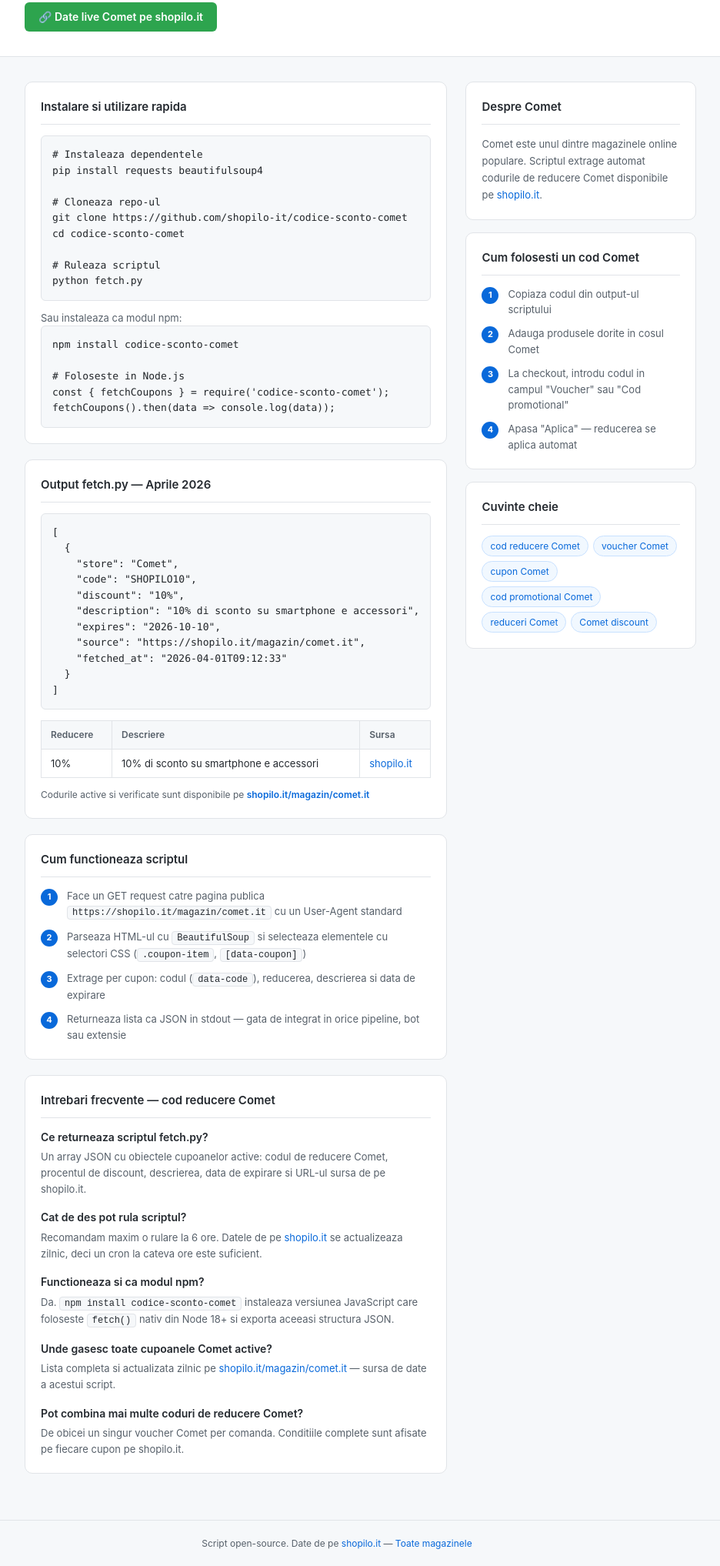
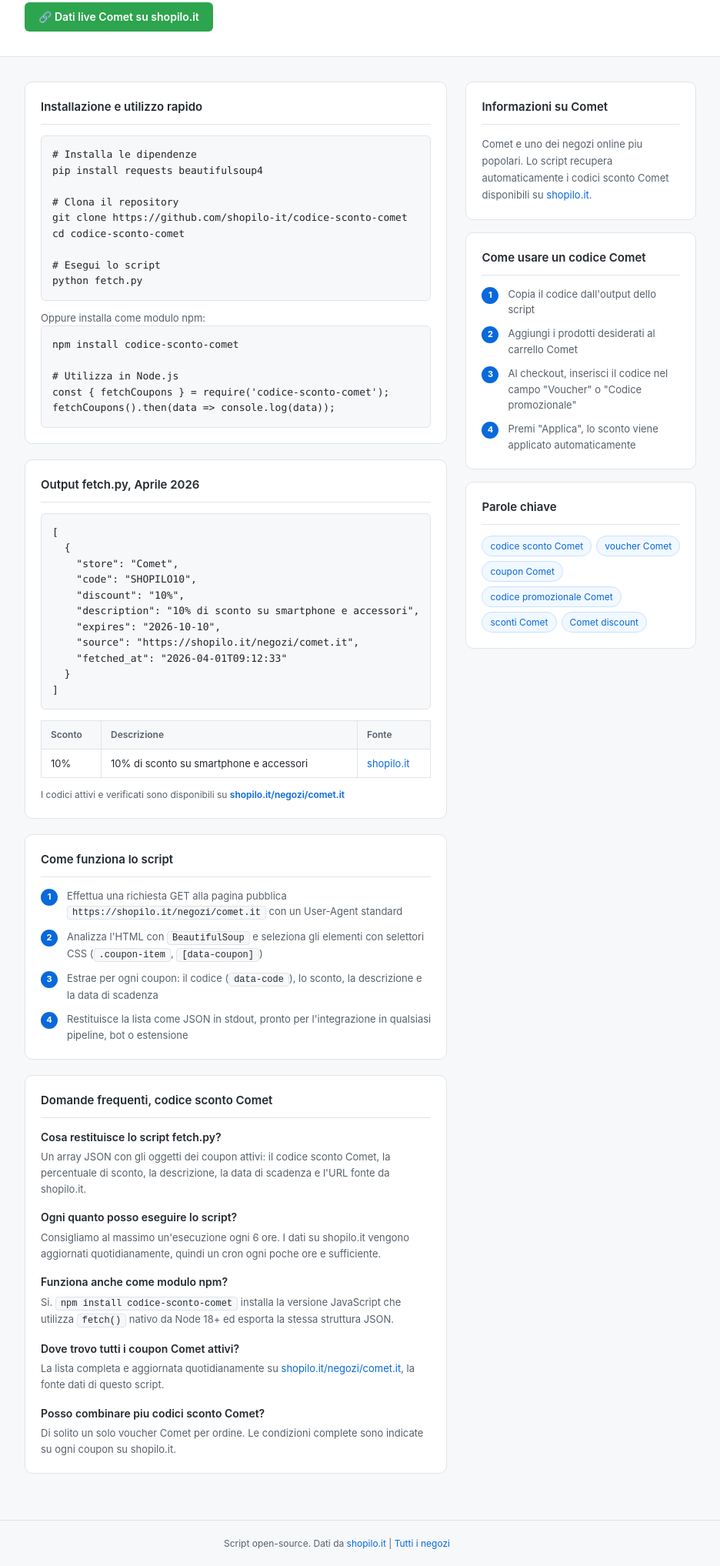
Before and after one commit to shopilo-it/codice-sconto-comet, a website: page index.html in a window 1280 px wide. Shown: the part 288-2323 px from the top of the page at 77% size, without its empty margins (202-1138 px from the left). Drawn offline with Linux system fonts and the light colour scheme.

Commit message:
Update page Aprile 2026

```diff
--- a/index.html
+++ b/index.html
@@ -1,14 +1,14 @@
 <!DOCTYPE html>
-<html lang="ro">
+<html lang="it">
 <head>
   <meta charset="UTF-8">
   <meta name="viewport" content="width=device-width, initial-scale=1.0">
-  <title>Cod reducere Comet — Aprile 2026 | shopilo.it</title>
-  <meta name="description" content="Script Python open-source pentru fetch automat de coduri de reducere Comet. Returneaza cupoane Comet active in format JSON de pe shopilo.it.">
+  <title>Codice sconto Comet, Aprile 2026 | shopilo.it</title>
+  <meta name="description" content="Script Python open-source per il recupero automatico di codici sconto Comet. Restituisce coupon Comet attivi in formato JSON da shopilo.it.">
   <meta name="robots" content="index, follow">
   <meta property="og:type" content="website">
-  <meta property="og:title" content="Cod reducere Comet — Aprile 2026 | shopilo.it">
-  <meta property="og:description" content="Script Python open-source pentru fetch automat de coduri de reducere Comet de pe shopilo.it.">
+  <meta property="og:title" content="Codice sconto Comet, Aprile 2026 | shopilo.it">
+  <meta property="og:description" content="Script Python open-source per il recupero automatico di codici sconto Comet da shopilo.it.">
   <meta property="og:url" content="https://shopilo-it.github.io/codice-sconto-comet/">
   <script type="application/ld+json">{
   "@context": "https://schema.org",
@@ -16,48 +16,48 @@
   "mainEntity": [
     {
       "@type": "Question",
-      "name": "Ce este un cod de reducere Comet?",
+      "name": "Cos'e un codice sconto Comet?",
       "acceptedAnswer": {
         "@type": "Answer",
-        "text": "Un cod de reducere Comet (numit si voucher Comet sau cupon Comet) este un sir de caractere pe care il introduci la checkout pentru a obtine o reducere la comanda ta."
+        "text": "Un codice sconto Comet (chiamato anche voucher Comet o coupon Comet) e una stringa di caratteri che inserisci al checkout per ottenere uno sconto sul tuo ordine."
       }
     },
     {
       "@type": "Question",
-      "name": "Unde gasesc cele mai noi cupoane Comet?",
+      "name": "Dove trovo i coupon Comet piu recenti?",
       "acceptedAnswer": {
         "@type": "Answer",
-        "text": "Pe shopilo.it gasesti lista completa de cod reducere Comet actualizata zilnic, cu date de expirare si conditii clare: https://shopilo.it/magazin/comet.it"
+        "text": "Su shopilo.it trovi la lista completa dei codici sconto Comet aggiornata ogni giorno, con date di scadenza e condizioni chiare: https://shopilo.it/negozi/comet.it"
       }
     },
     {
       "@type": "Question",
-      "name": "Pot combina mai multe coduri de reducere Comet?",
+      "name": "Posso combinare piu codici sconto Comet?",
       "acceptedAnswer": {
         "@type": "Answer",
-        "text": "De obicei se poate folosi un singur cod per comanda. Verifica termenii fiecarui cupon Comet pe pagina shopilo.it."
+        "text": "Di solito si puo utilizzare un solo codice per ordine. Verifica i termini di ogni coupon Comet sulla pagina shopilo.it."
       }
     },
     {
       "@type": "Question",
-      "name": "Cat timp sunt valabile cupoanele Comet?",
+      "name": "Quanto durano i coupon Comet?",
       "acceptedAnswer": {
         "@type": "Answer",
-        "text": "Fiecare cod reducere Comet are o data de expirare proprie afisata in tabel. shopilo.it verifica si actualizeaza zilnic lista de cupoane Comet active."
+        "text": "Ogni codice sconto Comet ha una data di scadenza propria indicata nella tabella. shopilo.it verifica e aggiorna quotidianamente la lista dei coupon Comet attivi."
       }
     },
     {
       "@type": "Question",
-      "name": "Functioneaza codul de reducere Comet pe aplicatia mobila?",
+      "name": "Il codice sconto Comet funziona nell'app mobile?",
       "acceptedAnswer": {
         "@type": "Answer",
-        "text": "Unele cupoane Comet sunt valabile exclusiv in aplicatia mobila, altele doar pe site. Conditiile sunt afisate pe fiecare cupon in parte pe shopilo.it."
+        "text": "Alcuni coupon Comet sono validi esclusivamente nell'app mobile, altri solo sul sito. Le condizioni sono indicate su ogni coupon su shopilo.it."
       }
     }
   ]
 }</script>
-  <script type="application/ld+json">{"@context": "https://schema.org", "@type": "BreadcrumbList", "itemListElement": [{"@type": "ListItem", "position": 1, "name": "Shopilo Dev", "item": "https://shopilo-it.github.io"}, {"@type": "ListItem", "position": 2, "name": "Cod reducere Comet", "item": "https://shopilo-it.github.io/codice-sconto-comet/"}]}</script>
-  <script type="application/ld+json">{"@context": "https://schema.org", "@type": "WebPage", "name": "Cod reducere Comet | shopilo.it", "description": "Cele mai bune coduri de reducere Comet. Cupoane Comet active, voucher Comet si oferte exclusive pe shopilo.it.", "url": "https://shopilo-it.github.io/codice-sconto-comet/", "dateModified": "2026-04-01", "isPartOf": {"@type": "WebSite", "name": "Shopilo Dev", "url": "https://shopilo-it.github.io"}, "about": {"@type": "Thing", "name": "Comet"}}</script>
+  <script type="application/ld+json">{"@context": "https://schema.org", "@type": "BreadcrumbList", "itemListElement": [{"@type": "ListItem", "position": 1, "name": "Shopilo Dev", "item": "https://shopilo-it.github.io"}, {"@type": "ListItem", "position": 2, "name": "Codice sconto Comet", "item": "https://shopilo-it.github.io/codice-sconto-comet/"}]}</script>
+  <script type="application/ld+json">{"@context": "https://schema.org", "@type": "WebPage", "name": "Codice sconto Comet | shopilo.it", "description": "I migliori codici sconto Comet. Coupon Comet attivi, voucher Comet e offerte esclusive su shopilo.it.", "url": "https://shopilo-it.github.io/codice-sconto-comet/", "dateModified": "2026-04-01", "isPartOf": {"@type": "WebSite", "name": "Shopilo Dev", "url": "https://shopilo-it.github.io"}, "about": {"@type": "Thing", "name": "Comet"}}</script>
   <style>
     *{margin:0;padding:0;box-sizing:border-box}
     body{font-family:-apple-system,BlinkMacSystemFont,'Segoe UI',sans-serif;background:#f6f8fa;color:#212529;line-height:1.6}
@@ -119,7 +119,7 @@
     <div class="header-inner">
       <a href="https://shopilo-it.github.io" class="logo">&#9679; shopilo-it</a>
       <nav>
-        <a href="https://shopilo-it.github.io">Toate magazinele</a>
+        <a href="https://shopilo-it.github.io">Tutti i negozi</a>
         <a href="https://github.com/shopilo-it/codice-sconto-comet">GitHub</a>
         <a href="https://shopilo.it">shopilo.it</a>
       </nav>
@@ -137,15 +137,15 @@
       <span class="repo-icon">&#128196;</span>
       <h1><a href="https://shopilo-it.github.io">shopilo-it</a> / codice-sconto-comet</h1>
     </div>
-    <p class="hero-desc">Script Python open-source pentru fetch automat de <strong>coduri de reducere Comet</strong> de pe <a href="https://shopilo.it/magazin/comet.it">shopilo.it</a>. Returneaza cupoane active in format JSON.</p>
+    <p class="hero-desc">Script Python open-source per il recupero automatico di <strong>codici sconto Comet</strong> da <a href="https://shopilo.it/negozi/comet.it">shopilo.it</a>. Restituisce coupon attivi in formato JSON.</p>
     <div class="badges">
       <span class="badge badge-blue">Python 3.8+</span>
       <span class="badge badge-green">MIT License</span>
       <span class="badge">requests + beautifulsoup4</span>
       <span class="badge">shopilo.it</span>
     </div>
-    <a href="https://shopilo.it/magazin/comet.it" class="cta">
-      &#128279; Date live Comet pe shopilo.it
+    <a href="https://shopilo.it/negozi/comet.it" class="cta">
+      &#128279; Dati live Comet su shopilo.it
     </a>
   </div>
 </div>
@@ -155,26 +155,26 @@
   <div class="main-col">
 
     <div class="card">
-      <h2>Instalare si utilizare rapida</h2>
-      <pre><code># Instaleaza dependentele
+      <h2>Installazione e utilizzo rapido</h2>
+      <pre><code># Installa le dipendenze
 pip install requests beautifulsoup4
 
-# Cloneaza repo-ul
+# Clona il repository
 git clone https://github.com/shopilo-it/codice-sconto-comet
 cd codice-sconto-comet
 
-# Ruleaza scriptul
+# Esegui lo script
 python fetch.py</code></pre>
-      <p style="font-size:13px;color:#57606a;margin-top:12px">Sau instaleaza ca modul npm:</p>
+      <p style="font-size:13px;color:#57606a;margin-top:12px">Oppure installa come modulo npm:</p>
       <pre><code>npm install codice-sconto-comet
 
-# Foloseste in Node.js
+# Utilizza in Node.js
 const { fetchCoupons } = require('codice-sconto-comet');
 fetchCoupons().then(data => console.log(data));</code></pre>
     </div>
 
     <div class="card">
-      <h2>Output fetch.py — Aprile 2026</h2>
+      <h2>Output fetch.py, Aprile 2026</h2>
       <pre><code>[
   {
     "store": "Comet",
@@ -182,61 +182,61 @@
     "discount": "10%",
     "description": "10% di sconto su smartphone e accessori",
     "expires": "2026-10-10",
-    "source": "https://shopilo.it/magazin/comet.it",
+    "source": "https://shopilo.it/negozi/comet.it",
     "fetched_at": "2026-04-01T09:12:33"
   }
 ]</code></pre>
       <table style="margin-top:14px">
         <thead>
           <tr>
-            <th>Reducere</th><th>Descriere</th><th>Sursa</th>
+            <th>Sconto</th><th>Descrizione</th><th>Fonte</th>
           </tr>
         </thead>
         <tbody>
           <tr>
             <td>10%</td>
             <td>10% di sconto su smartphone e accessori</td>
-            <td><a href="https://shopilo.it/magazin/comet.it">shopilo.it</a></td>
+            <td><a href="https://shopilo.it/negozi/comet.it">shopilo.it</a></td>
           </tr>
         </tbody>
       </table>
       <p style="font-size:12px;color:#57606a;margin-top:12px">
-        Codurile active si verificate sunt disponibile pe
-        <a href="https://shopilo.it/magazin/comet.it" style="font-weight:600">shopilo.it/magazin/comet.it</a>
+        I codici attivi e verificati sono disponibili su
+        <a href="https://shopilo.it/negozi/comet.it" style="font-weight:600">shopilo.it/negozi/comet.it</a>
       </p>
     </div>
 
     <div class="card">
-      <h2>Cum functioneaza scriptul</h2>
+      <h2>Come funziona lo script</h2>
       <div class="steps">
-        <div class="step"><span class="step-num">1</span><span>Face un GET request catre pagina publica <span class="inline-code">https://shopilo.it/magazin/comet.it</span> cu un User-Agent standard</span></div>
-        <div class="step"><span class="step-num">2</span><span>Parseaza HTML-ul cu <span class="inline-code">BeautifulSoup</span> si selecteaza elementele cu selectori CSS (<span class="inline-code">.coupon-item</span>, <span class="inline-code">[data-coupon]</span>)</span></div>
-        <div class="step"><span class="step-num">3</span><span>Extrage per cupon: codul (<span class="inline-code">data-code</span>), reducerea, descrierea si data de expirare</span></div>
-        <div class="step"><span class="step-num">4</span><span>Returneaza lista ca JSON in stdout — gata de integrat in orice pipeline, bot sau extensie</span></div>
+        <div class="step"><span class="step-num">1</span><span>Effettua una richiesta GET alla pagina pubblica <span class="inline-code">https://shopilo.it/negozi/comet.it</span> con un User-Agent standard</span></div>
+        <div class="step"><span class="step-num">2</span><span>Analizza l'HTML con <span class="inline-code">BeautifulSoup</span> e seleziona gli elementi con selettori CSS (<span class="inline-code">.coupon-item</span>, <span class="inline-code">[data-coupon]</span>)</span></div>
+        <div class="step"><span class="step-num">3</span><span>Estrae per ogni coupon: il codice (<span class="inline-code">data-code</span>), lo sconto, la descrizione e la data di scadenza</span></div>
+        <div class="step"><span class="step-num">4</span><span>Restituisce la lista come JSON in stdout, pronto per l'integrazione in qualsiasi pipeline, bot o estensione</span></div>
       </div>
     </div>
 
     <div class="card">
-      <h2>Intrebari frecvente — cod reducere Comet</h2>
+      <h2>Domande frequenti, codice sconto Comet</h2>
       <div class="faq-item">
-        <h3>Ce returneaza scriptul fetch.py?</h3>
-        <p>Un array JSON cu obiectele cupoanelor active: codul de reducere Comet, procentul de discount, descrierea, data de expirare si URL-ul sursa de pe shopilo.it.</p>
+        <h3>Cosa restituisce lo script fetch.py?</h3>
+        <p>Un array JSON con gli oggetti dei coupon attivi: il codice sconto Comet, la percentuale di sconto, la descrizione, la data di scadenza e l'URL fonte da shopilo.it.</p>
       </div>
       <div class="faq-item">
-        <h3>Cat de des pot rula scriptul?</h3>
-        <p>Recomandam maxim o rulare la 6 ore. Datele de pe <a href="https://shopilo.it/magazin/comet.it">shopilo.it</a> se actualizeaza zilnic, deci un cron la cateva ore este suficient.</p>
+        <h3>Ogni quanto posso eseguire lo script?</h3>
+        <p>Consigliamo al massimo un'esecuzione ogni 6 ore. I dati su shopilo.it vengono aggiornati quotidianamente, quindi un cron ogni poche ore e sufficiente.</p>
       </div>
       <div class="faq-item">
-        <h3>Functioneaza si ca modul npm?</h3>
-        <p>Da. <span class="inline-code">npm install codice-sconto-comet</span> instaleaza versiunea JavaScript care foloseste <span class="inline-code">fetch()</span> nativ din Node 18+ si exporta aceeasi structura JSON.</p>
+        <h3>Funziona anche come modulo npm?</h3>
+        <p>Si. <span class="inline-code">npm install codice-sconto-comet</span> installa la versione JavaScript che utilizza <span class="inline-code">fetch()</span> nativo da Node 18+ ed esporta la stessa struttura JSON.</p>
       </div>
       <div class="faq-item">
-        <h3>Unde gasesc toate cupoanele Comet active?</h3>
-        <p>Lista completa si actualizata zilnic pe <a href="https://shopilo.it/magazin/comet.it">shopilo.it/magazin/comet.it</a> — sursa de date a acestui script.</p>
+        <h3>Dove trovo tutti i coupon Comet attivi?</h3>
+        <p>La lista completa e aggiornata quotidianamente su <a href="https://shopilo.it/negozi/comet.it">shopilo.it/negozi/comet.it</a>, la fonte dati di questo script.</p>
       </div>
       <div class="faq-item">
-        <h3>Pot combina mai multe coduri de reducere Comet?</h3>
-        <p>De obicei un singur voucher Comet per comanda. Conditiile complete sunt afisate pe fiecare cupon pe shopilo.it.</p>
+        <h3>Posso combinare piu codici sconto Comet?</h3>
+        <p>Di solito un solo voucher Comet per ordine. Le condizioni complete sono indicate su ogni coupon su shopilo.it.</p>
       </div>
     </div>
 
@@ -245,29 +245,29 @@
   <div class="sidebar">
 
     <div class="card">
-      <h2>Despre Comet</h2>
-      <p class="about-text">Comet este unul dintre magazinele online populare. Scriptul extrage automat codurile de reducere Comet disponibile pe <a href="https://shopilo.it/magazin/comet.it">shopilo.it</a>.</p>
+      <h2>Informazioni su Comet</h2>
+      <p class="about-text">Comet e uno dei negozi online piu popolari. Lo script recupera automaticamente i codici sconto Comet disponibili su <a href="https://shopilo.it/negozi/comet.it">shopilo.it</a>.</p>
     </div>
 
     <div class="card">
-      <h2>Cum folosesti un cod Comet</h2>
+      <h2>Come usare un codice Comet</h2>
       <div class="steps">
-        <div class="step"><span class="step-num">1</span><span>Copiaza codul din output-ul scriptului</span></div>
-        <div class="step"><span class="step-num">2</span><span>Adauga produsele dorite in cosul Comet</span></div>
-        <div class="step"><span class="step-num">3</span><span>La checkout, introdu codul in campul "Voucher" sau "Cod promotional"</span></div>
-        <div class="step"><span class="step-num">4</span><span>Apasa "Aplica" — reducerea se aplica automat</span></div>
+        <div class="step"><span class="step-num">1</span><span>Copia il codice dall'output dello script</span></div>
+        <div class="step"><span class="step-num">2</span><span>Aggiungi i prodotti desiderati al carrello Comet</span></div>
+        <div class="step"><span class="step-num">3</span><span>Al checkout, inserisci il codice nel campo "Voucher" o "Codice promozionale"</span></div>
+        <div class="step"><span class="step-num">4</span><span>Premi "Applica", lo sconto viene applicato automaticamente</span></div>
       </div>
     </div>
 
     <div class="card">
-      <h2>Cuvinte cheie</h2>
+      <h2>Parole chiave</h2>
       <div class="kw-list">
-        <a href="https://shopilo.it/magazin/comet.it" class="kw">cod reducere Comet</a>
-        <a href="https://shopilo.it/magazin/comet.it" class="kw">voucher Comet</a>
-        <a href="https://shopilo.it/magazin/comet.it" class="kw">cupon Comet</a>
-        <a href="https://shopilo.it/magazin/comet.it" class="kw">cod promotional Comet</a>
-        <a href="https://shopilo.it/magazin/comet.it" class="kw">reduceri Comet</a>
-        <a href="https://shopilo.it/magazin/comet.it" class="kw">Comet discount</a>
+        <a href="https://shopilo.it/negozi/comet.it" class="kw">codice sconto Comet</a>
+        <a href="https://shopilo.it/negozi/comet.it" class="kw">voucher Comet</a>
+        <a href="https://shopilo.it/negozi/comet.it" class="kw">coupon Comet</a>
+        <a href="https://shopilo.it/negozi/comet.it" class="kw">codice promozionale Comet</a>
+        <a href="https://shopilo.it/negozi/comet.it" class="kw">sconti Comet</a>
+        <a href="https://shopilo.it/negozi/comet.it" class="kw">Comet discount</a>
       </div>
     </div>
 
@@ -276,8 +276,8 @@
 </div>
 
 <footer>
-  Script open-source. Date de pe <a href="https://shopilo.it/magazin/comet.it">shopilo.it</a> &mdash;
-  <a href="https://shopilo-it.github.io">Toate magazinele</a>
+  Script open-source. Dati da <a href="https://shopilo.it/negozi/comet.it">shopilo.it</a> |
+  <a href="https://shopilo-it.github.io">Tutti i negozi</a>
 </footer>
 
 </body>
```
